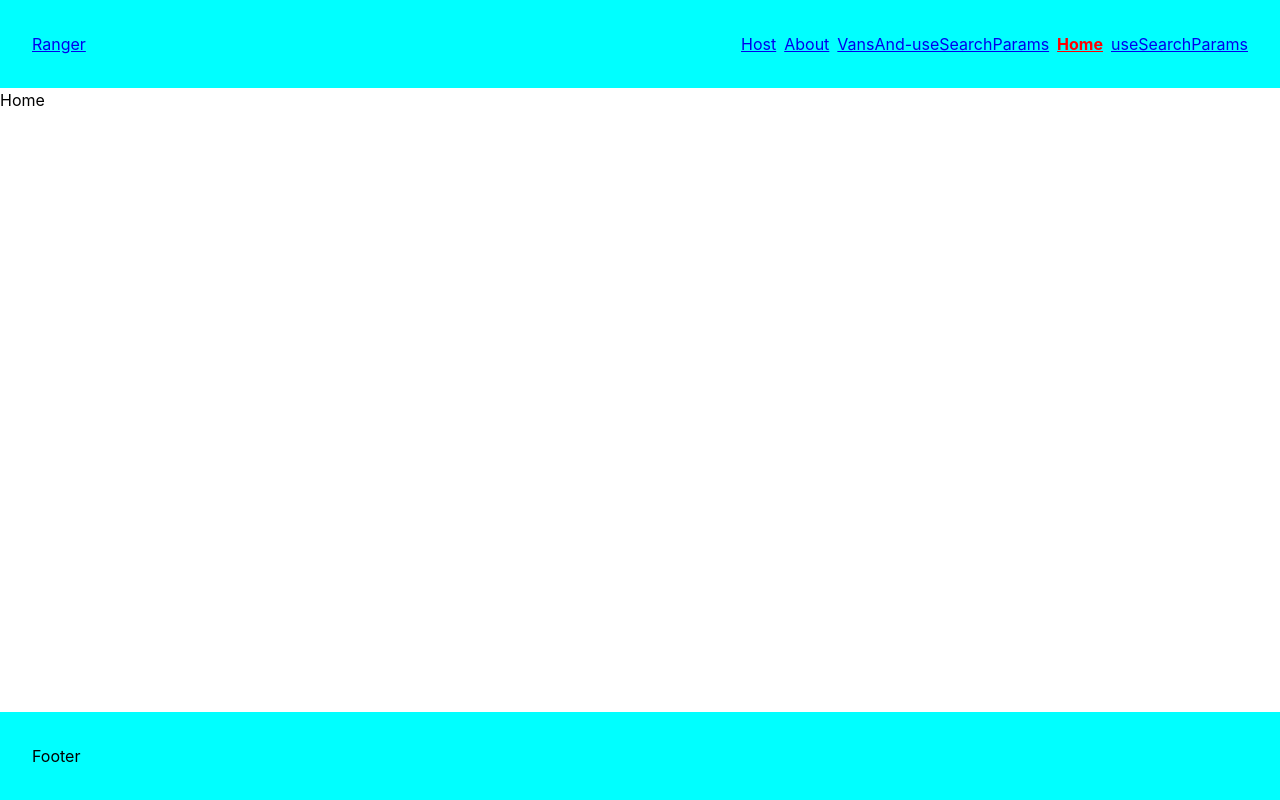
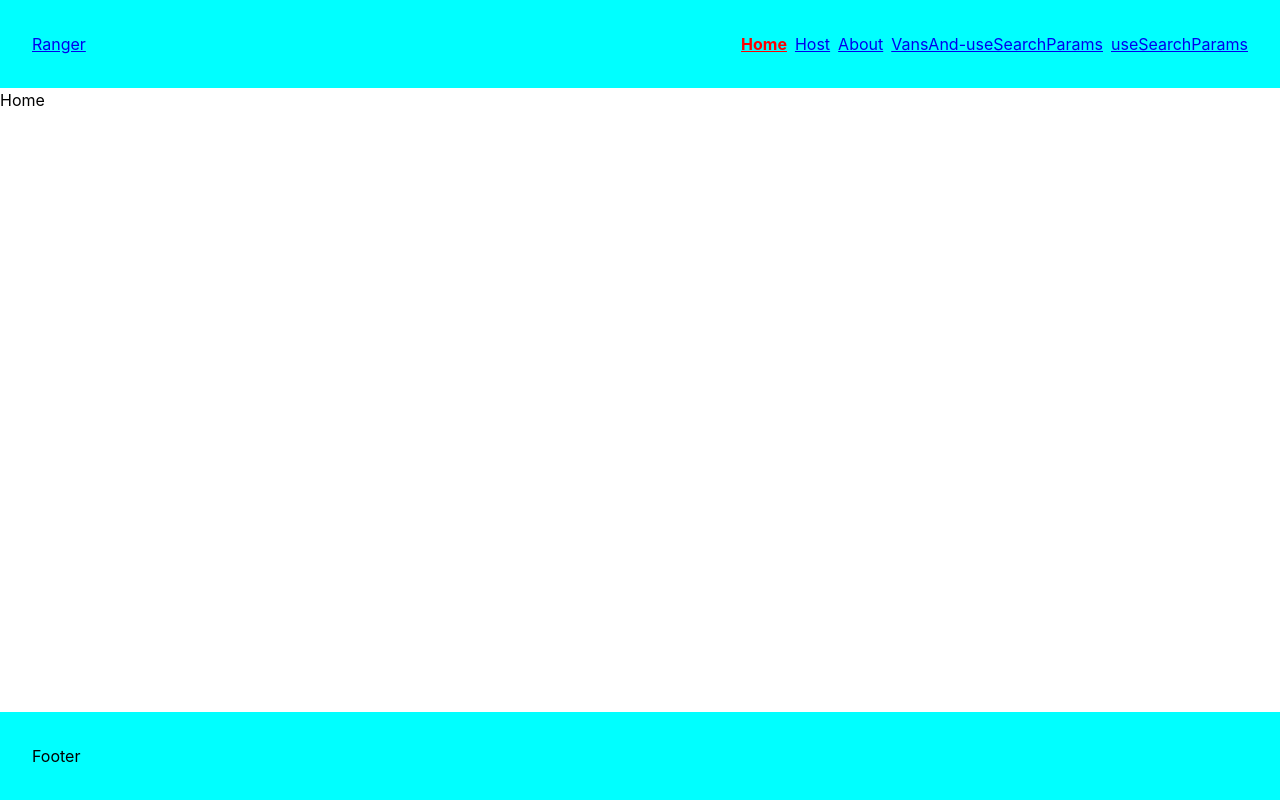
Before and after one commit to TommyOliveir/react-router-6-navigation-template, a React (Vite) app: page / in a window 1280 px wide. Built offline with nearby package versions, Linux system fonts and the light colour scheme.

Commit message:
add catch 404 page

```diff
--- a/src/App.jsx
+++ b/src/App.jsx
@@ -47,6 +47,7 @@ function App() {
               <Route index path="photos" element={<h1>no photos</h1>} />
             </Route>
           </Route>
+          <Route path="*" element={<h1>Page not found 404!</h1>} />
         </Route>
       </Routes>
     </BrowserRouter>
--- a/src/components/Header.jsx
+++ b/src/components/Header.jsx
@@ -12,6 +12,12 @@ export default function Header() {
         Ranger
       </Link>
       <nav style={{ display: "flex", gap: "8px" }}>
+        <NavLink
+          to="."
+          style={({ isActive }) => (isActive ? activeStyle : null)}
+        >
+          Home
+        </NavLink>
         <NavLink
           to="/host"
           style={({ isActive }) => (isActive ? activeStyle : null)}
@@ -34,12 +40,6 @@ export default function Header() {
         </NavLink>
 
         <NavLink
-          to="."
-          style={({ isActive }) => (isActive ? activeStyle : null)}
-        >
-          Home
-        </NavLink>
-        <NavLink
           to="useSearchParams"
           style={({ isActive }) => (isActive ? activeStyle : null)}
         >
```
